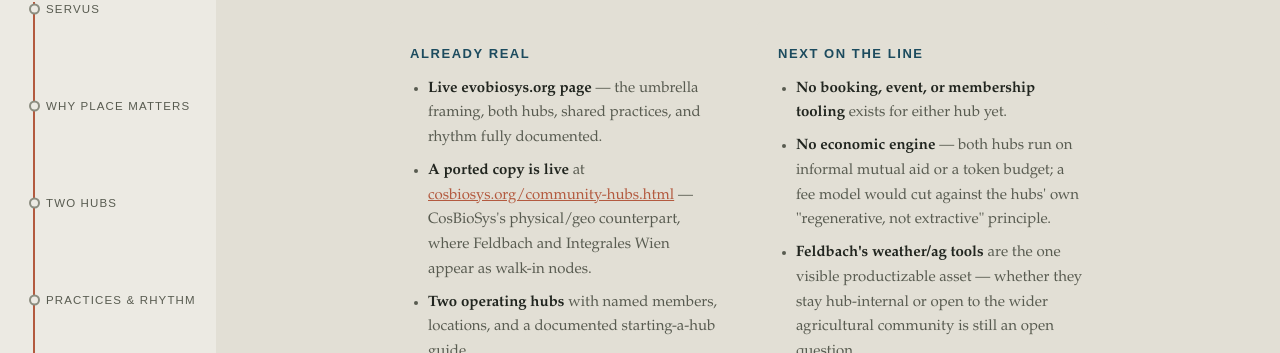
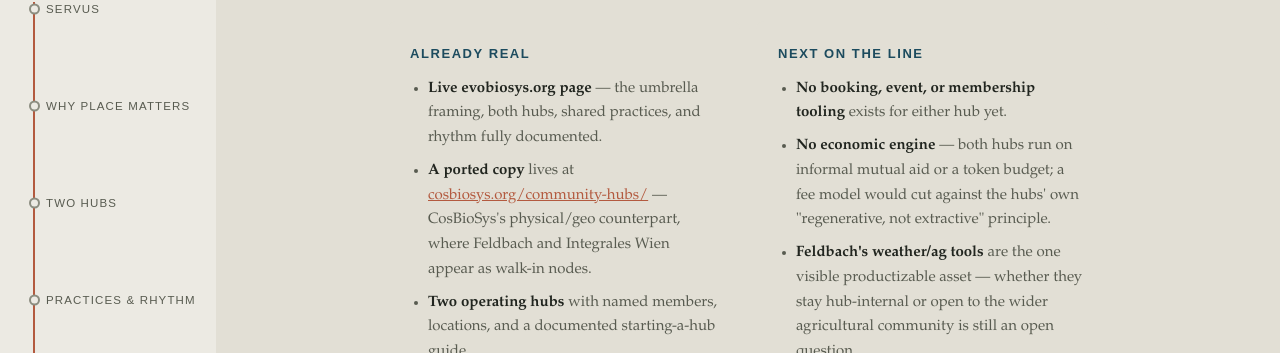
Before and after one commit to Evobiosys/evobiosys.org, a Jekyll site: the page built from pitch/community-hubs.html, in a window 1280 px wide and 900 px high, scrolled down 3906 px. Shown: the part 97-450 px from the top of the window. Built offline with Jekyll 4.4.1, drawn with Linux system fonts in a browser that asks for light colours.

Commit message:
pitch/community-hubs: fix cosbiosys link (pretty URL) and soften liveness claim

```diff
--- a/pitch/community-hubs.html
+++ b/pitch/community-hubs.html
@@ -332,7 +332,7 @@
         <h3>Already real</h3>
         <ul>
           <li><b>Live evobiosys.org page</b> — the umbrella framing, both hubs, shared practices, and rhythm fully documented.</li>
-          <li><b>A ported copy is live</b> at <a href="https://cosbiosys.org/community-hubs.html" style="color:var(--accent-deep)">cosbiosys.org/community-hubs.html</a> — CosBioSys's physical/geo counterpart, where Feldbach and Integrales Wien appear as walk-in nodes.</li>
+          <li><b>A ported copy</b> lives at <a href="https://cosbiosys.org/community-hubs/" style="color:var(--accent-deep)">cosbiosys.org/community-hubs/</a> — CosBioSys's physical/geo counterpart, where Feldbach and Integrales Wien appear as walk-in nodes.</li>
           <li><b>Two operating hubs</b> with named members, locations, and a documented starting-a-hub guide.</li>
         </ul>
       </div>
```
